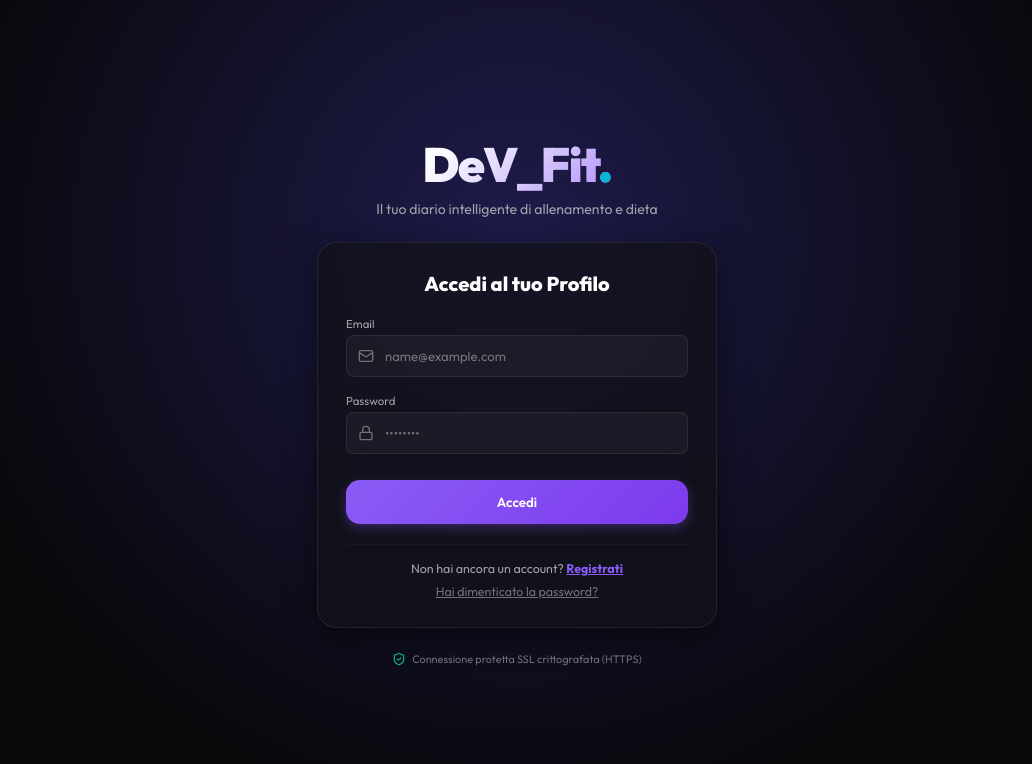
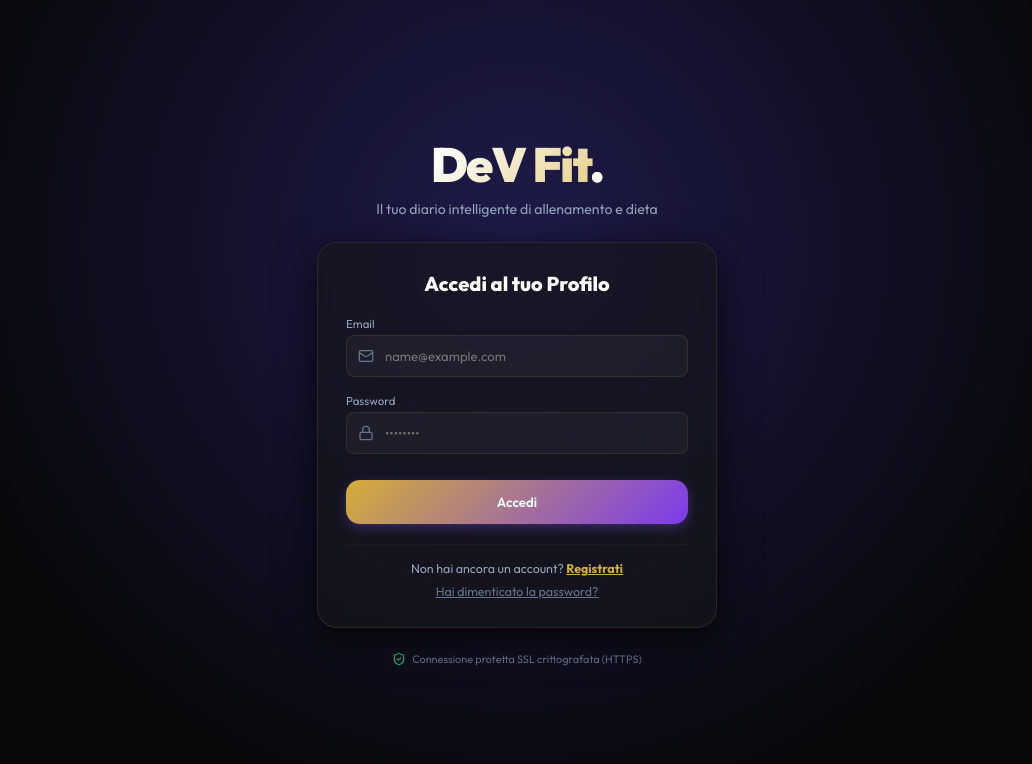
Before and after one commit to Demi290402/DeV_Fit, a React (Vite) app: page / in a window 1280 px wide. Shown: the top 764 px of the page, without its empty margins (123-1155 px from the left). Built offline with nearby package versions, Linux system fonts and the light colour scheme; no server answers.

Commit message:
design: restyling premium in giallo oro, bianco e nero; aggiornato nome in DeV Fit

```diff
--- a/src/App.tsx
+++ b/src/App.tsx
@@ -97,7 +97,8 @@
           </div>
 
           <p style={{ fontSize: '0.82rem', lineHeight: '1.5', color: 'var(--text-primary)', marginBottom: '14px' }}>
-            DeV_Fit è un'applicazione dedicata a fitness, salute e nutrizione. Per fornirti statistiche di allenamento, andamento del peso corporeo, diario alimentare e phases del ciclo mestruale femminile, **è necessario raccogliere e memorizzare i tuoi dati corporei e sanitari**.
+            DeV Fit è un'applicazione dedicata a fitness, salute e nutrizione. Per fornirti statistiche di allenamento, andamento del peso corporeo, diario alimentare e phases del ciclo mestruale femminile, **è necessario raccogliere e memorizzare i tuoi dati corporei e sanitari**.
+
           </p>
 
           <div style={{ display: 'flex', gap: '10px', background: 'rgba(6, 182, 212, 0.05)', padding: '12px', borderRadius: 'var(--radius-sm)', border: '1px solid rgba(6, 182, 212, 0.15)', marginBottom: '20px' }}>
--- a/src/components/AuthScreen.tsx
+++ b/src/components/AuthScreen.tsx
@@ -56,7 +56,7 @@
         {/* Brand Logo */}
         <div style={{ textAlign: 'center' }}>
           <h1 style={{ fontSize: '3rem', fontWeight: 900, letterSpacing: '-1.5px', background: 'linear-gradient(135deg, white 30%, var(--color-primary) 100%)', WebkitBackgroundClip: 'text', WebkitTextFillColor: 'transparent' }}>
-            DeV_Fit<span style={{ color: 'var(--color-secondary)', WebkitTextFillColor: 'initial' }}>.</span>
+            DeV Fit<span style={{ color: 'var(--color-secondary)', WebkitTextFillColor: 'initial' }}>.</span>
           </h1>
           <p style={{ color: 'var(--text-muted)', fontSize: '0.88rem', marginTop: '6px' }}>
             Il tuo diario intelligente di allenamento e dieta
@@ -140,7 +140,7 @@
                   style={{ marginTop: '3px', width: '16px', height: '16px', accentColor: 'var(--color-primary)', cursor: 'pointer' }}
                 />
                 <label htmlFor="consentCheckbox" style={{ fontSize: '0.7rem', lineHeight: '1.4', color: 'var(--text-muted)', cursor: 'pointer' }}>
-                  Acconsento al trattamento dei dati di fitness e salute (peso, misurazioni corporee, ciclo, pasti) secondo la <span style={{ color: 'var(--color-secondary)', textDecoration: 'underline' }}>Privacy Policy</span> di DeV_Fit e confermo di avere almeno 16 anni.
+                  Acconsento al trattamento dei dati di fitness e salute (peso, misurazioni corporee, ciclo, pasti) secondo la <span style={{ color: 'var(--color-secondary)', textDecoration: 'underline' }}>Privacy Policy</span> di DeV Fit e confermo di avere almeno 16 anni.
                 </label>
               </div>
             )}
--- a/src/components/DeviceSyncHub.tsx
+++ b/src/components/DeviceSyncHub.tsx
@@ -200,7 +200,7 @@
             {wizardStep === 'intro' && (
               <div style={{ display: 'flex', flexDirection: 'column', gap: '16px', marginTop: '10px' }}>
                 <p style={{ fontSize: '0.8rem', lineHeight: '1.5', color: 'var(--text-primary)' }}>
-                  DeV_Fit utilizzerà le API protette di <strong>{activeWizardDevice.brand}</strong> per estrarre in tempo reale dati su allenamenti, sonno, battito cardiaco o peso.
+                  DeV Fit utilizzerà le API protette di <strong>{activeWizardDevice.brand}</strong> per estrarre in tempo reale dati su allenamenti, sonno, battito cardiaco o peso.
                 </p>
                 <div style={{ display: 'flex', gap: '8px', background: 'rgba(6, 182, 212, 0.05)', padding: '10px', borderRadius: 'var(--radius-sm)', border: '1px solid rgba(6, 182, 212, 0.15)', fontSize: '0.72rem', color: 'var(--text-muted)' }}>
                   <Info size={16} color="var(--color-secondary)" style={{ flexShrink: 0 }} />
@@ -228,7 +228,7 @@
                 </div>
                 <h4 style={{ fontSize: '0.98rem', fontWeight: 800 }}>Integrazione Completata!</h4>
                 <p style={{ fontSize: '0.8rem', color: 'var(--text-muted)' }}>
-                  {activeWizardDevice.name} è stato connesso con successo. DeV_Fit ora sincronizzerà le tue informazioni in background.
+                  {activeWizardDevice.name} è stato connesso con successo. DeV Fit ora sincronizzerà le tue informazioni in background.
                 </p>
                 {activeWizardDevice.id === 'smartscale' && (
                   <p style={{ fontSize: '0.78rem', color: 'var(--color-secondary)', fontWeight: 600 }}>
--- a/src/components/Navigation.tsx
+++ b/src/components/Navigation.tsx
@@ -23,7 +23,7 @@
       {/* Mobile Top Header (hidden on desktop) */}
       <header className="app-header">
         <div className="brand-title">
-          DeV_Fit<span className="brand-dot">.</span>
+          DeV Fit<span className="brand-dot">.</span>
         </div>
         <div className="header-actions">
           {activeWorkout && (
@@ -52,7 +52,7 @@
       <nav className="bottom-nav">
         {/* Brand title inside sidebar - visible only on desktop */}
         <div className="brand-title desktop-only-logo" style={{ margin: '0 0 24px 20px', fontSize: '1.8rem', display: 'block' }}>
-          DeV_Fit<span className="brand-dot">.</span>
+          DeV Fit<span className="brand-dot">.</span>
         </div>
 
         {menuItems.map((item) => {
--- a/src/components/Profile.tsx
+++ b/src/components/Profile.tsx
@@ -467,7 +467,8 @@
             <div style={{ fontSize: '0.78rem', lineHeight: '1.5', color: 'var(--text-primary)', display: 'flex', flexDirection: 'column', gap: '12px', marginTop: '10px', maxHeight: '450px', overflowY: 'auto', paddingRight: '6px' }}>
               <p><strong>Ultimo aggiornamento: 14 Luglio 2026</strong></p>
 
-              <p>La presente Informativa sulla Privacy descrive come raccogliamo, utilizziamo e proteggiamo i tuoi dati sensibili all'interno dell'applicazione DeV_Fit, in conformità con il Regolamento Generale sulla Protezione dei Dati (GDPR) e i requisiti delle piattaforme Google Play e App Store.</p>
+              <p>La presente Informativa sulla Privacy descrive come raccogliamo, utilizziamo e proteggiamo i tuoi dati sensibili all'interno dell'applicazione DeV Fit, in conformità con il Regolamento Generale sulla Protezione dei Dati (GDPR) e i requisiti delle piattaforme Google Play e App Store.</p>
+
 
               <h5 style={{ color: 'var(--color-secondary)', fontWeight: 'bold' }}>1. Dati Raccolti</h5>
               <p>Raccogliamo le seguenti categorie di dati per consentire il funzionamento corretto delle funzioni dell'app:</p>
--- a/src/context/AppContext.tsx
+++ b/src/context/AppContext.tsx
@@ -137,7 +137,7 @@
 export const AppProvider: React.FC<{ children: React.ReactNode }> = ({ children }) => {
   // --- MOCK CONSTANTS ---
   const defaultProfile: ProfileData = {
-    name: 'Utente DeV_Fit',
+    name: 'Utente DeV Fit',
     gender: 'female',
     weight: 60.0,
     bodyFat: 22.0,
@@ -208,8 +208,8 @@
         duration: '45m',
         volume: 1850,
         recordsCount: 2,
-        likes: ['Utente DeV_Fit'],
-        comments: [{ username: 'Utente DeV_Fit', text: 'Grande coach! 💪' }]
+        likes: ['Utente DeV Fit'],
+        comments: [{ username: 'Utente DeV Fit', text: 'Grande coach! 💪' }]
       }
     ];
   });
--- a/src/styles/variables.css
+++ b/src/styles/variables.css
@@ -1,21 +1,21 @@
 :root {
-  /* Color System */
-  --background-dark: #08080a;
-  --background-card: rgba(18, 18, 24, 0.75);
-  --background-card-hover: rgba(26, 26, 36, 0.85);
-  --border-color: rgba(255, 255, 255, 0.08);
-  --border-hover: rgba(255, 255, 255, 0.15);
+  /* Color System - Luxury Gold, White & Black */
+  --background-dark: #0a0a0c;
+  --background-card: rgba(22, 22, 28, 0.7);
+  --background-card-hover: rgba(32, 32, 42, 0.8);
+  --border-color: rgba(212, 175, 55, 0.12); /* Gold border hint */
+  --border-hover: rgba(212, 175, 55, 0.25);
 
-  --color-primary: #8b5cf6; /* Violet */
-  --color-primary-glow: rgba(139, 92, 246, 0.25);
-  --color-secondary: #06b6d4; /* Cyan/Teal */
-  --color-secondary-glow: rgba(6, 182, 212, 0.25);
-  --color-female: #ec4899; /* Pink / Cycle */
-  --color-female-glow: rgba(236, 72, 153, 0.2);
+  --color-primary: #d4af37; /* Metallic Gold */
+  --color-primary-glow: rgba(212, 175, 55, 0.18);
+  --color-secondary: #ffffff; /* Pure White */
+  --color-secondary-glow: rgba(255, 255, 255, 0.15);
+  --color-female: #fda4af; /* Rose Gold / Cycle */
+  --color-female-glow: rgba(253, 164, 175, 0.2);
 
-  --text-primary: #f4f4f5;
-  --text-muted: #a1a1aa;
-  --text-dark: #71717a;
+  --text-primary: #f8fafc;
+  --text-muted: #94a3b8;
+  --text-dark: #64748b;
 
   /* Status Colors */
   --color-success: #10b981;
@@ -24,9 +24,9 @@
   --color-info: #3b82f6;
 
   /* Achievement Badges */
-  --badge-1rm: #fbbf24;     /* Gold */
-  --badge-volume: #3b82f6;  /* Blue */
-  --badge-weight: #10b981;  /* Emerald */
+  --badge-1rm: #d4af37;     /* Gold */
+  --badge-volume: #ffffff;  /* White */
+  --badge-weight: #94a3b8;  /* Silver */
 
   /* Fonts & Radius */
   --font-sans: 'Outfit', 'Inter', -apple-system, BlinkMacSystemFont, "Segoe UI", Roboto, sans-serif;
@@ -36,9 +36,9 @@
   --radius-full: 9999px;
 
   /* Effects */
-  --glass-blur: blur(12px);
-  --shadow-main: 0 8px 32px 0 rgba(0, 0, 0, 0.5);
-  --shadow-glow: 0 0 20px rgba(139, 92, 246, 0.15);
+  --glass-blur: blur(14px);
+  --shadow-main: 0 10px 40px 0 rgba(0, 0, 0, 0.7);
+  --shadow-glow: 0 0 24px rgba(212, 175, 55, 0.15);
   --transition-fast: 0.2s cubic-bezier(0.4, 0, 0.2, 1);
   --transition-normal: 0.3s cubic-bezier(0.4, 0, 0.2, 1);
 }
```
